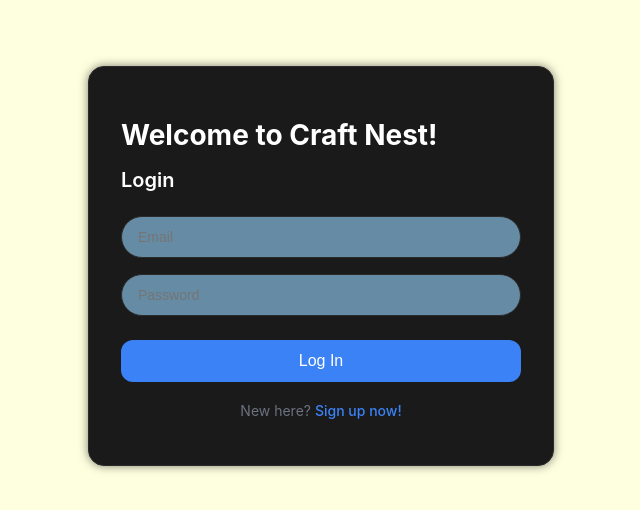
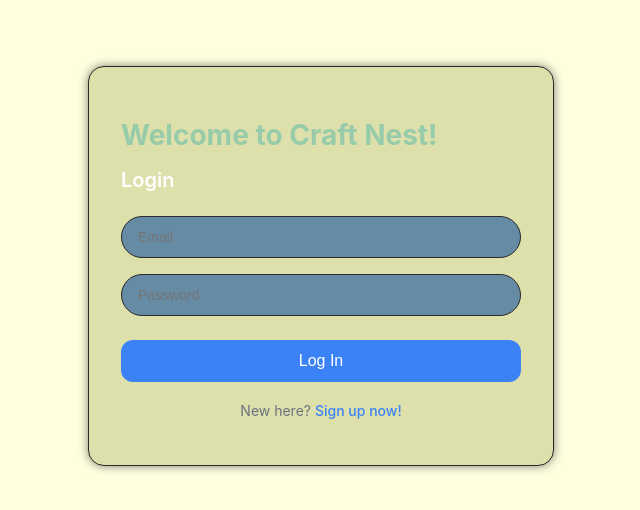
Before and after one commit to JonathanLewis1/SD2025, a React (Create React App) app: page /login in a window 1280 px wide. Shown: the part 158-668 px from the top of the page, without its empty margins (319-959 px from the left). Built offline with nearby package versions, Linux system fonts and the light colour scheme.

Commit message:
feat:updates

```diff
--- a/src/pages/Login/Login.js
+++ b/src/pages/Login/Login.js
@@ -73,7 +73,7 @@ const styles = {
     padding: 24,
   },
   container: {
-    backgroundColor: '#1a1a1a',
+    backgroundColor: '#dde0ab',
     padding: 32,
     borderRadius: 16,
     border: '1px solid #2a2a2a',
@@ -82,7 +82,7 @@ const styles = {
     boxShadow: '0 0 10px rgba(0,0,0,0.5)',
   },
   title: {
-    color: '#ffffff',
+    color: '#97cba9',
     fontSize: 28,
     fontWeight: 'bold',
     marginBottom: 12,
```
Also changed, not shown: 1 other file (tests, documents, lock files or other folders).
